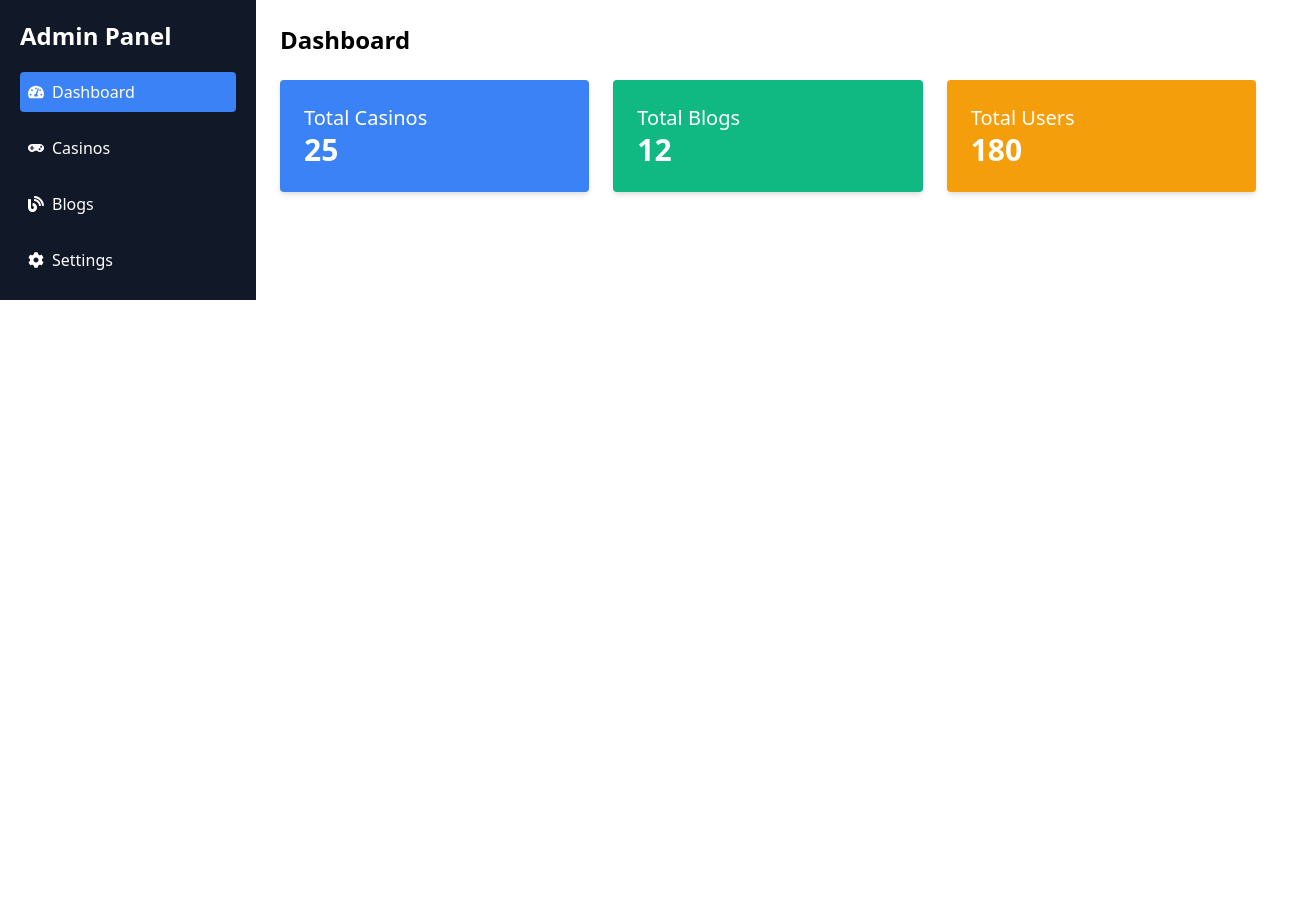
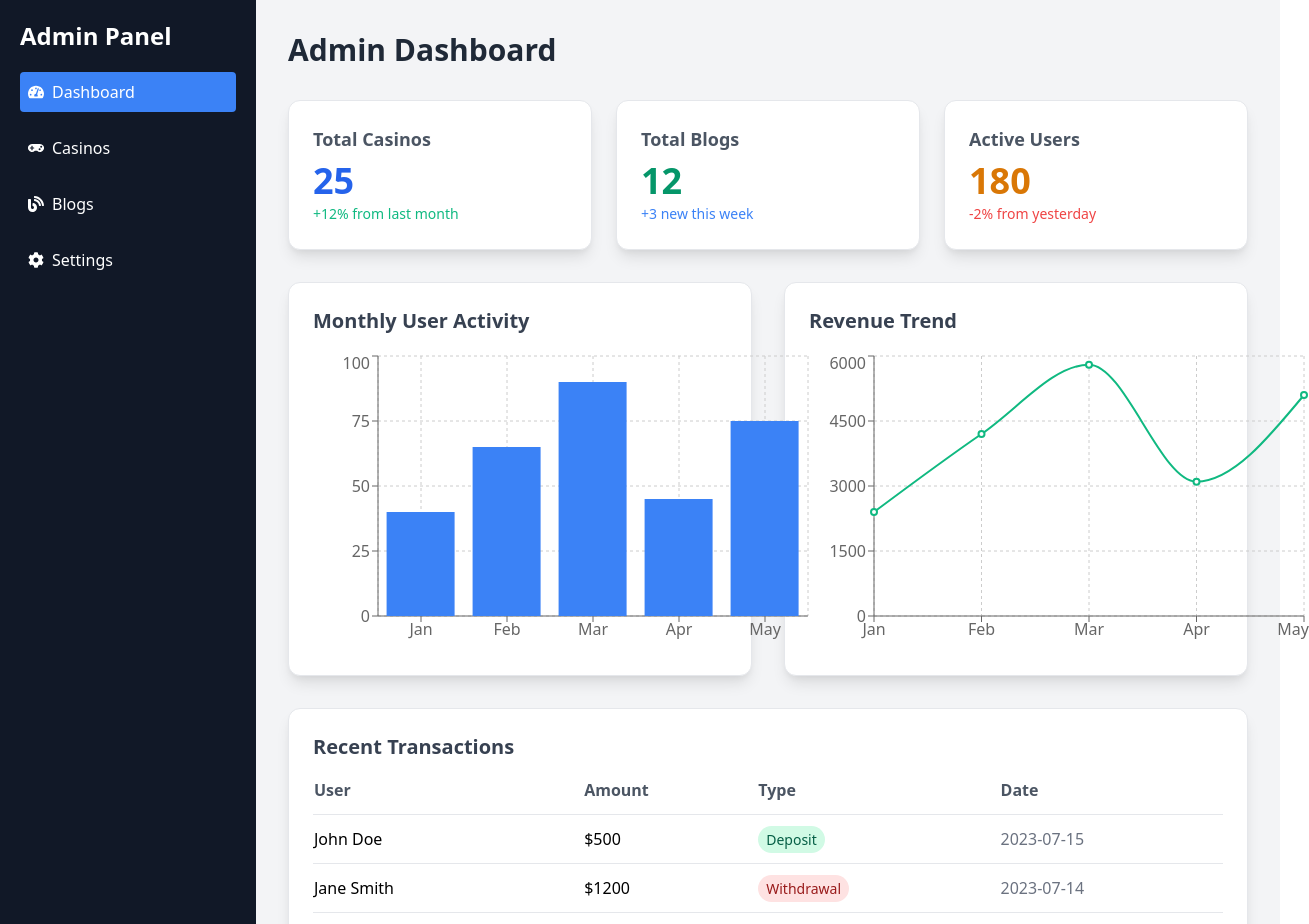
Before and after one commit to MohammmedHW/casino-app, a React (Create React App) app: page /dashboard in a window 1280 px wide. Shown: the top 924 px of the page, 1309 px wide, since content can reach past the window. Before the commit the page ends 800 px from the top, so only its background shows below. Built offline with nearby package versions, Linux system fonts and the light colour scheme.

Commit message:
login page ui

```diff
--- a/src/pages/Dashboard.js
+++ b/src/pages/Dashboard.js
@@ -1,28 +1,106 @@
+import { BarChart, Bar, XAxis, YAxis, CartesianGrid, Tooltip, LineChart, Line } from 'recharts';
 import Sidebar from "../components/Sidebar";
+
+const data = [
+  { name: 'Jan', users: 40, revenue: 2400 },
+  { name: 'Feb', users: 65, revenue: 4200 },
+  { name: 'Mar', users: 90, revenue: 5800 },
+  { name: 'Apr', users: 45, revenue: 3100 },
+  { name: 'May', users: 75, revenue: 5100 },
+];
+
+const recentTransactions = [
+  { id: 1, user: 'John Doe', amount: '$500', type: 'Deposit', date: '2023-07-15' },
+  { id: 2, user: 'Jane Smith', amount: '$1200', type: 'Withdrawal', date: '2023-07-14' },
+  { id: 3, user: 'Mike Johnson', amount: '$750', type: 'Deposit', date: '2023-07-14' },
+];
 
 const Dashboard = () => {
   return (
-    <div className="flex">
-      {/* Sidebar */}
+    <div className="flex min-h-screen bg-gray-100">
       <Sidebar />
 
-      {/* Main Content */}
-      <div className="flex-1 p-6">
-        <h2 className="text-2xl font-bold mb-6">Dashboard</h2>
+      <div className="flex-1 p-8">
+        <h2 className="text-3xl font-bold mb-8 text-gray-800">Admin Dashboard</h2>
 
         {/* Stats Grid */}
-        <div className="grid grid-cols-3 gap-6 mt-6">
-          <div className="bg-blue-500 text-white p-6 rounded shadow-md">
-            <h3 className="text-xl">Total Casinos</h3>
-            <p className="text-3xl font-bold">25</p>
+        <div className="grid grid-cols-1 md:grid-cols-3 gap-6 mb-8">
+          <div className="bg-white p-6 rounded-xl shadow-lg border border-gray-200">
+            <h3 className="text-lg font-semibold text-gray-600 mb-2">Total Casinos</h3>
+            <p className="text-4xl font-bold text-blue-600">25</p>
+            <span className="text-sm text-green-500">+12% from last month</span>
           </div>
-          <div className="bg-green-500 text-white p-6 rounded shadow-md">
-            <h3 className="text-xl">Total Blogs</h3>
-            <p className="text-3xl font-bold">12</p>
+
+          <div className="bg-white p-6 rounded-xl shadow-lg border border-gray-200">
+            <h3 className="text-lg font-semibold text-gray-600 mb-2">Total Blogs</h3>
+            <p className="text-4xl font-bold text-green-600">12</p>
+            <span className="text-sm text-blue-500">+3 new this week</span>
           </div>
-          <div className="bg-yellow-500 text-white p-6 rounded shadow-md">
-            <h3 className="text-xl">Total Users</h3>
-            <p className="text-3xl font-bold">180</p>
+
+          <div className="bg-white p-6 rounded-xl shadow-lg border border-gray-200">
+            <h3 className="text-lg font-semibold text-gray-600 mb-2">Active Users</h3>
+            <p className="text-4xl font-bold text-yellow-600">180</p>
+            <span className="text-sm text-red-500">-2% from yesterday</span>
+          </div>
+        </div>
+
+        {/* Charts Section */}
+        <div className="grid grid-cols-1 md:grid-cols-2 gap-8 mb-8">
+          <div className="bg-white p-6 rounded-xl shadow-lg border border-gray-200">
+            <h3 className="text-xl font-semibold mb-4 text-gray-700">Monthly User Activity</h3>
+            <BarChart width={500} height={300} data={data}>
+              <CartesianGrid strokeDasharray="3 3" />
+              <XAxis dataKey="name" />
+              <YAxis />
+              <Tooltip />
+              <Bar dataKey="users" fill="#3B82F6" />
+            </BarChart>
+          </div>
+
+          <div className="bg-white p-6 rounded-xl shadow-lg border border-gray-200">
+            <h3 className="text-xl font-semibold mb-4 text-gray-700">Revenue Trend</h3>
+            <LineChart width={500} height={300} data={data}>
+              <CartesianGrid strokeDasharray="3 3" />
+              <XAxis dataKey="name" />
+              <YAxis />
+              <Tooltip />
+              <Line type="monotone" dataKey="revenue" stroke="#10B981" strokeWidth={2} />
+            </LineChart>
+          </div>
+        </div>
+
+        {/* Recent Transactions */}
+        <div className="bg-white rounded-xl shadow-lg border border-gray-200 p-6">
+          <h3 className="text-xl font-semibold mb-4 text-gray-700">Recent Transactions</h3>
+          <div className="overflow-x-auto">
+            <table className="w-full">
+              <thead>
+                <tr className="text-left text-gray-600 border-b">
+                  <th className="pb-3">User</th>
+                  <th className="pb-3">Amount</th>
+                  <th className="pb-3">Type</th>
+                  <th className="pb-3">Date</th>
+                </tr>
+              </thead>
+              <tbody>
+                {recentTransactions.map((transaction) => (
+                  <tr key={transaction.id} className="border-b last:border-b-0">
+                    <td className="py-3">{transaction.user}</td>
+                    <td className="py-3">{transaction.amount}</td>
+                    <td className="py-3">
+                      <span className={`px-2 py-1 rounded-full text-sm ${
+                        transaction.type === 'Deposit'
+                          ? 'bg-green-100 text-green-800'
+                          : 'bg-red-100 text-red-800'
+                      }`}>
+                        {transaction.type}
+                      </span>
+                    </td>
+                    <td className="py-3 text-gray-500">{transaction.date}</td>
+                  </tr>
+                ))}
+              </tbody>
+            </table>
           </div>
         </div>
       </div>
--- a/src/pages/Login.js
+++ b/src/pages/Login.js
@@ -1,7 +1,8 @@
 import { useState } from "react";
 import { useNavigate } from "react-router-dom";
 import { useAuth } from "../context/AuthContext";
-import Navbar from "../components/Navbar";
+import bgImage from '../assets/images/login-bg.png';
+import { FaEye, FaEyeSlash } from "react-icons/fa";
 
 const Login = () => {
   const [email, setEmail] = useState("");
@@ -9,7 +10,7 @@ const Login = () => {
   const [error, setError] = useState("");
   const { login } = useAuth();
   const navigate = useNavigate();
-
+  const [showPassword, setShowPassword] = useState(false);
   const handleSubmit = async (e) => {
     e.preventDefault();
     try {
@@ -22,47 +23,87 @@ const Login = () => {
 
   return (
     <>
-      <Navbar />
-      <div className="flex items-center justify-center min-h-screen bg-gray-100">
-        <div className="bg-white p-8 rounded-lg shadow-md w-96">
-          <h2 className="text-2xl font-semibold text-center mb-4">
-            Admin Login
+
+      <div className="flex min-h-screen">
+        {/* Left side with image */}
+        <div
+          className="w-1/2 hidden lg:block bg-cover bg-center"
+          style={{
+            backgroundImage: `url(${bgImage})`,
+
+          }}
+        ></div>
+
+        {/* Right side login form */}
+        <div className="w-full lg:w-1/2 bg-black text-white flex flex-col justify-center items-center px-8 py-12 ">
+          <div className="max-w-sm w-full">
+            <h2 className="text-4xl font-semibold text-center mb-2">
+              MR GAMBLERS
             </h2>
+            <p className="text-center text-lg mb-6">Nice to see you again</p>
+
             {error && (
               <div className="text-red-500 mb-4 text-center">{error}</div>
             )}
+
             <form onSubmit={handleSubmit} className="space-y-4">
-            <div className="flex flex-col">
-              <label className="text-sm font-medium mb-1">Email</label>
+              <div>
                 <input
-                type="email"
-                placeholder="Email"
-                className="w-full p-2 border rounded"
+                  type="text"
+                  placeholder="Email or phone number"
+                  className="w-full p-3 rounded-md bg-gray-800 text-white placeholder-gray-400 border border-gray-700 focus:outline-none"
                   value={email}
                   onChange={(e) => setEmail(e.target.value)}
                   required
                 />
               </div>
-            <div className="flex flex-col">
-              <label className="text-sm font-medium mb-1">Password</label>
+              <div className="relative">
                 <input
-                type="password"
-                placeholder="Password"
-                className="w-full p-2 border rounded"
+                  type={showPassword ? "text" : "password"}
+                  placeholder="Enter password"
+                  className="w-full p-3 pr-10 rounded-md bg-gray-800 text-white placeholder-gray-400 border border-gray-700 focus:outline-none"
                   value={password}
                   onChange={(e) => setPassword(e.target.value)}
                   required
                 />
+                <div
+                  className="absolute inset-y-0 right-3 flex items-center cursor-pointer text-gray-400 text-xl"
+                  onClick={() => setShowPassword(!showPassword)}
+                >
+                  {showPassword ? <FaEyeSlash /> : <FaEye />}
                 </div>
+
+              </div>
+
               <button
                 type="submit"
-              className="w-full bg-blue-500 text-white p-2 rounded hover:bg-blue-600 transition"
+                className="w-full bg-gradient-to-r from-red-500 to-red-700 text-white p-3 rounded-md hover:opacity-90 transition"
               >
-              Login
+                Sign in
               </button>
             </form>
+
+            <div className="my-4 text-center text-sm text-gray-400">or</div>
+
+            <button className="w-full flex items-center justify-center gap-2 bg-gray-700 p-3 rounded-md hover:bg-gray-600 transition">
+              <img
+                src="https://upload.wikimedia.org/wikipedia/commons/thumb/3/3c/Google_Favicon_2025.svg/250px-Google_Favicon_2025.svg.png"
+                alt="Google logo"
+                className="w-5 h-5"
+              />
+              <span>Sign in with Google</span>
+            </button>
+
+            <p className="mt-6 text-center text-sm text-gray-400">
+              Don’t have an account?{' '}
+              <a href="#" className="text-blue-400 hover:underline">
+                Sign up now
+              </a>
+            </p>
           </div>
         </div>
+      </div>
+
     </>
   );
 };
```
Also changed, not shown: src/assets/images/login-bg.png (added). Lines whose indentation alone changed are shown as unchanged.
